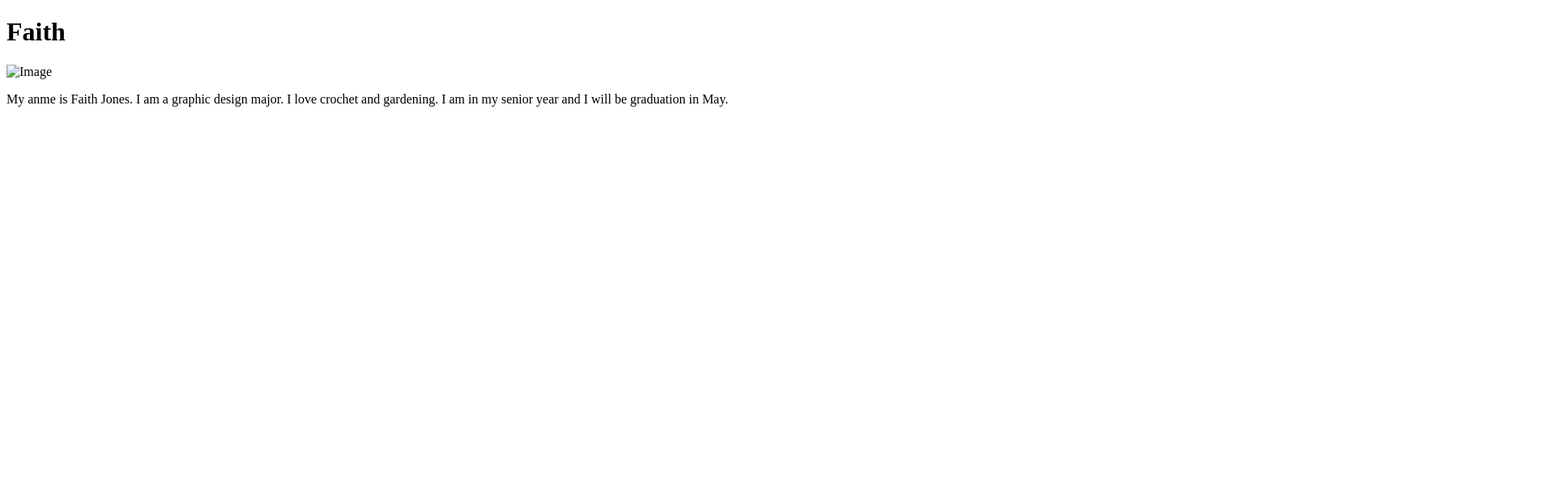
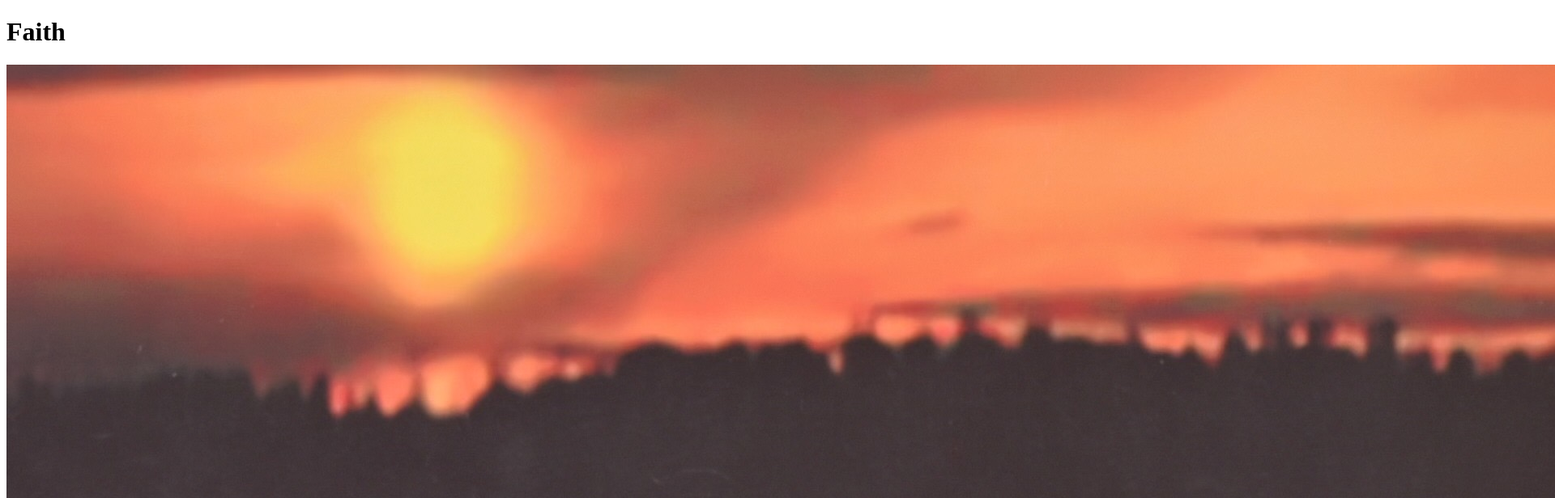
Before and after one commit to FaithJones0609/faithjones0609.github.io, a plain HTML site: page profile.html in a window 1280 px wide. Shown: the top 616 px of the page at 81% size, 1920 px wide, since content can reach past the window. Drawn offline with Linux system fonts and the light colour scheme.

Commit message:
Update profile.html

```diff
--- a/profile.html
+++ b/profile.html
@@ -6,9 +6,9 @@
    </head>
   <body>
     <h1>Faith</h1>
-    <img src= "link" alt=Image of Faith>
+    <img src= "https://github.com/FaithJones0609/faithjones0609.github.io/blob/main/IMG_6191.jpg" alt=Image of Faith>
       <p>
-        My anme is Faith Jones. I am a graphic design major. I love crochet and gardening. I am in my senior year and I will be graduation in May.
+        My name is Faith Jones. I am a graphic design major. I love crocheting and gardening. I am in my senior year and I will be graduating in May.
       </p>
 
   </body>
```
